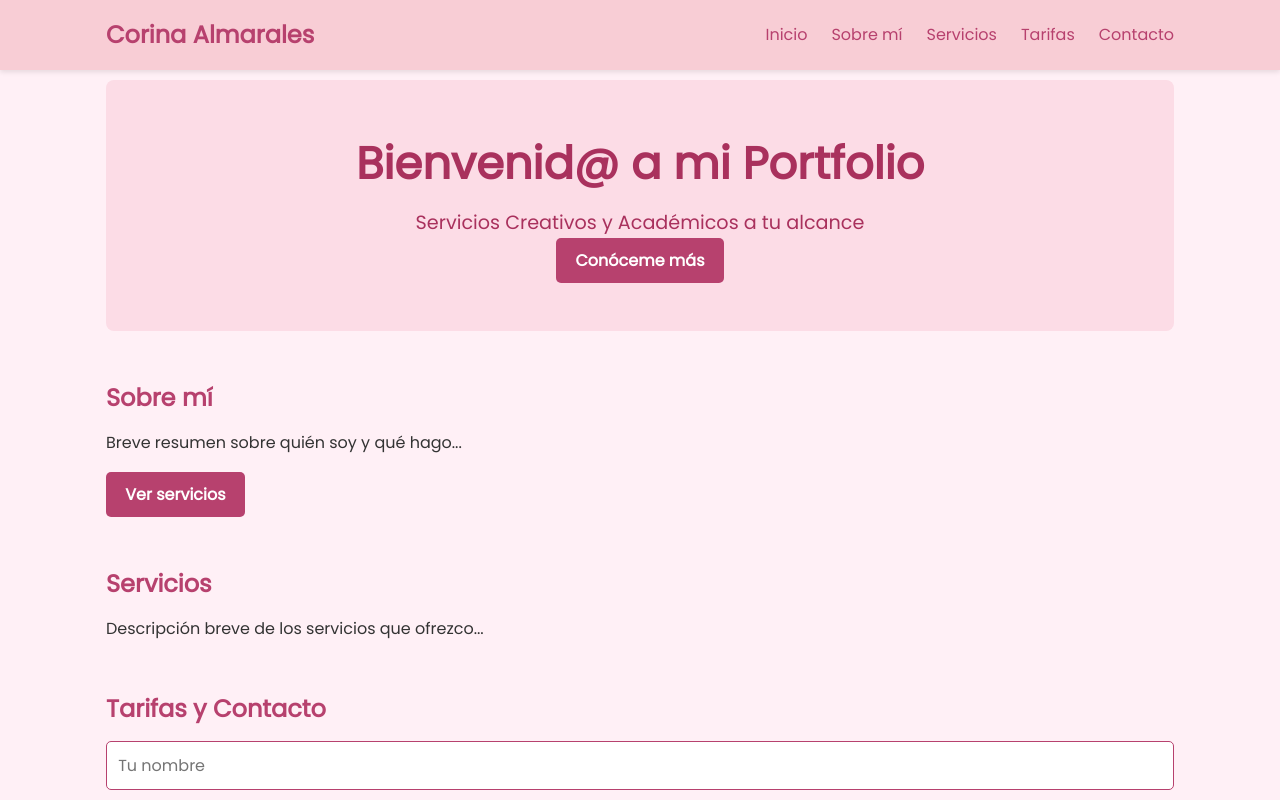
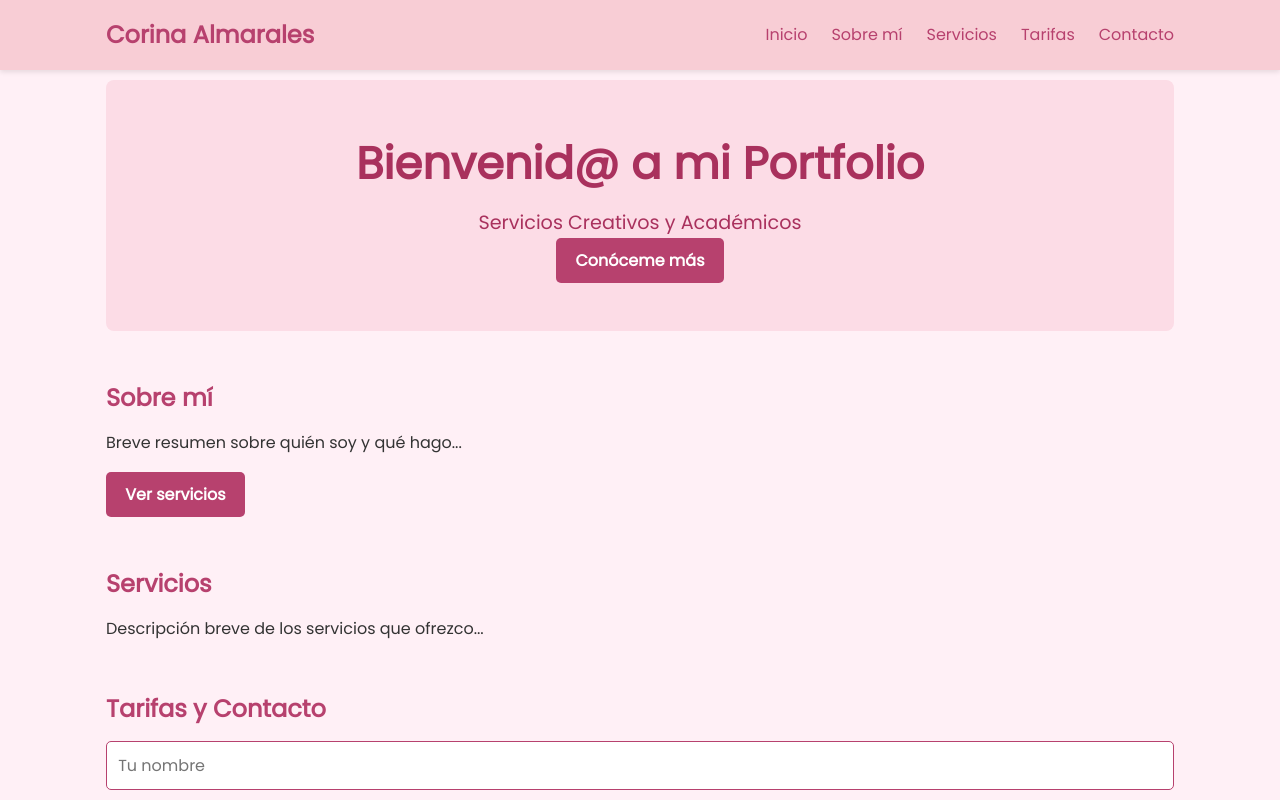
Before and after one commit to Corina-Almarales/corina-almarales, a Next.js app: page / in a window 1280 px wide. Shown: the top 800 px of the page. Built offline with nearby package versions, Linux system fonts and the light colour scheme.

Commit message:
Updated page.tsx

```diff
--- a/src/app/page.tsx
+++ b/src/app/page.tsx
@@ -5,7 +5,7 @@ export default function HomePage() {
     <>
       <section id="inicio" className="hero">
         <h1>Bienvenid@ a mi Portfolio</h1>
-        <p>Servicios Creativos y Académicos a tu alcance</p>
+        <p>Servicios Creativos y Académicos</p>
         <a href="#sobre-mi" className="btn">Conóceme más</a>
       </section>
 
```
